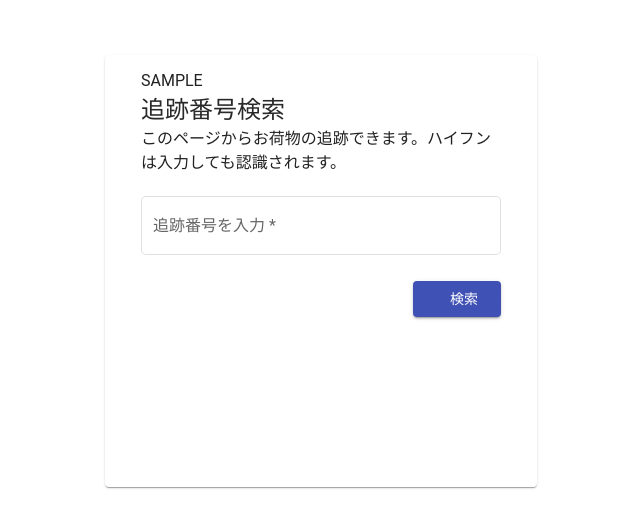
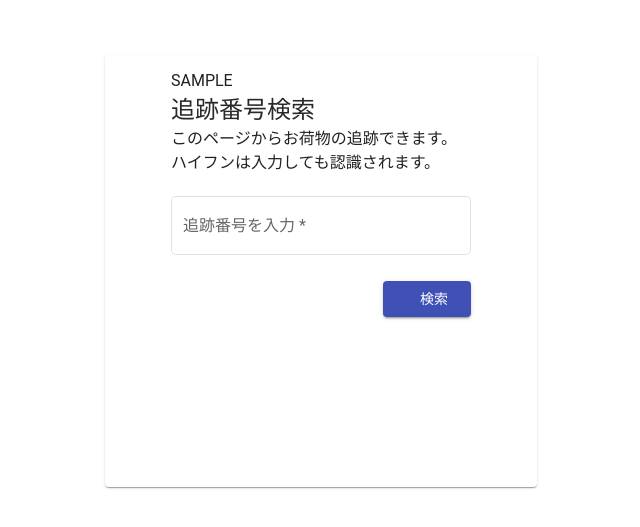
Before and after one commit to yuzund/tracking, an Angular app in the folder tracking/: page / in a window 1280 px wide. Shown: the part 129-656 px from the top of the page, without its empty margins (319-959 px from the left). Built offline with nearby package versions, Linux system fonts and the light colour scheme.

Commit message:
EDIT margin

```diff
--- a/tracking/src/app/inputform/inputform.component.css
+++ b/tracking/src/app/inputform/inputform.component.css
@@ -33,5 +33,5 @@ mat-form-field{
 }
 
 .margin{
-  margin: 20px;
+  margin: 12.5%;
 }
```
